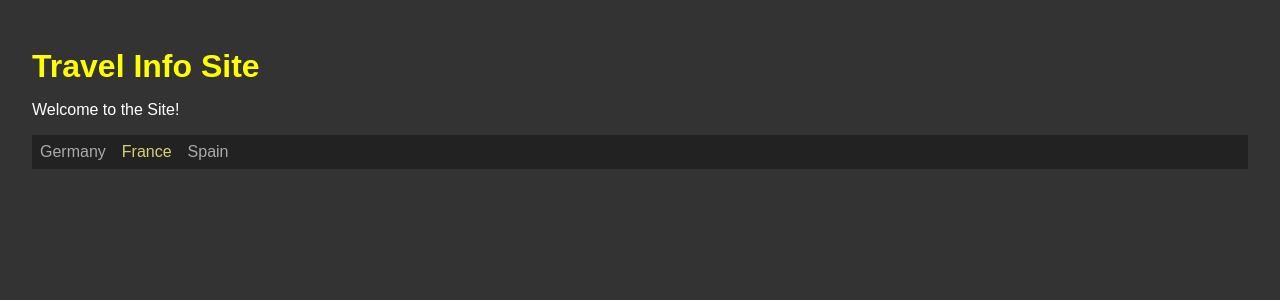
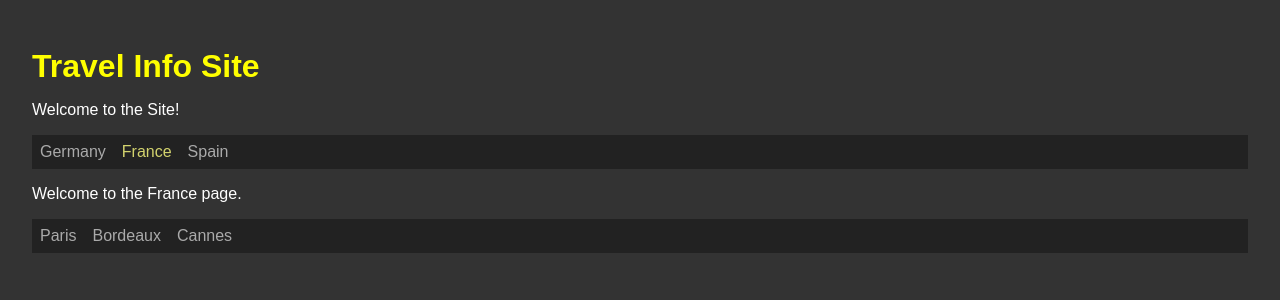
Before and after one commit to Scientific-Research/mk004-react-router-dom-React-Vite-Typescript, a React (Vite) app: page /france/paris in a window 1280 px wide. Shown: the top 300 px of the page. Built offline with nearby package versions, Linux system fonts and the light colour scheme.

Commit message:
all three pages for three cities in French areb there

```diff
--- a/src/App.tsx
+++ b/src/App.tsx
@@ -25,7 +25,7 @@ function App() {
 
       <Routes>
         <Route path="/germany/*" element={<PageGermany />}></Route>
-        <Route path="/france" element={<PageFrance />}></Route>
+        <Route path="/france/*" element={<PageFrance />}></Route>
         <Route path="/spain" element={<PageSpain />}></Route>
         {/* <Route path="/" element={<PageGermany />}></Route> OR the following for the default page => even without replace*/}
         <Route path="/" element={<Navigate to="/france" />}></Route>
--- a/src/components/PageFrance.tsx
+++ b/src/components/PageFrance.tsx
@@ -1,7 +1,19 @@
+import { NavLink, Route, Routes } from 'react-router-dom';
+
 export const PageFrance = () => {
   return (
     <>
       <p>Welcome to the France page.</p>
+
+      <nav>
+        <NavLink to="/Paris">Paris</NavLink>
+        <NavLink to="/Bordeaux">Bordeaux</NavLink>
+        <NavLink to="/Cannes">Cannes</NavLink>
+      </nav>
+
+      <Routes>
+        <Route></Route>
+      </Routes>
     </>
   );
 };
```
Also changed, not shown: src/components/PageBordeaux.tsx (added, +7 -0 lines), src/components/PageCannes.tsx (added, +7 -0 lines), src/components/PageParis.tsx (added, +7 -0 lines).
